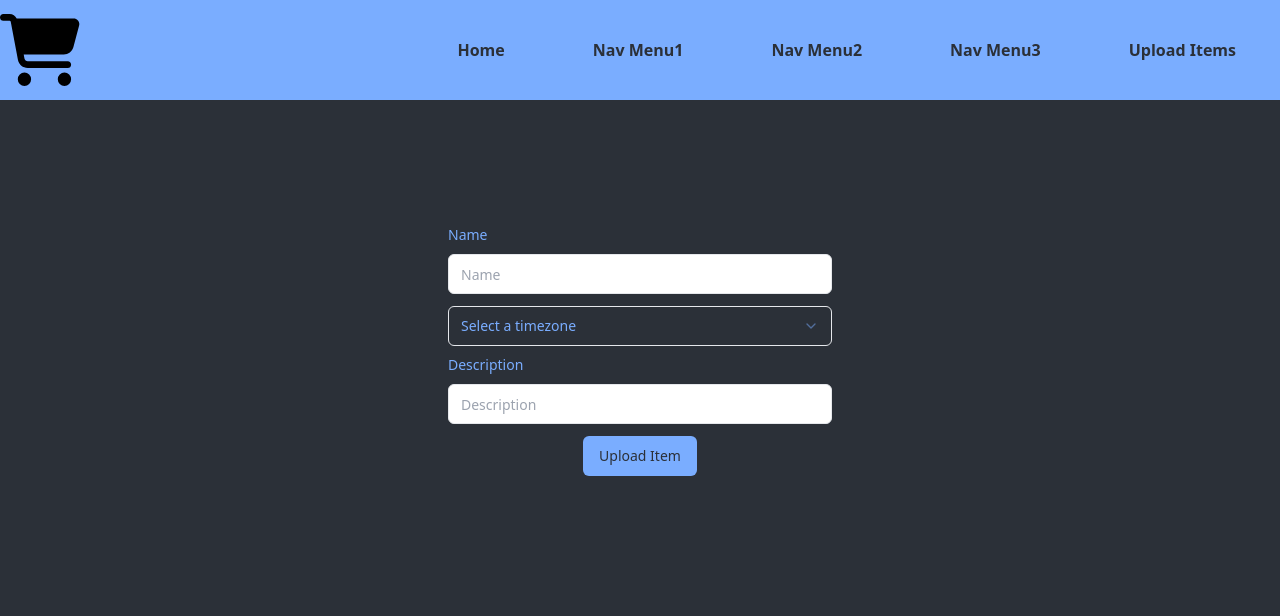
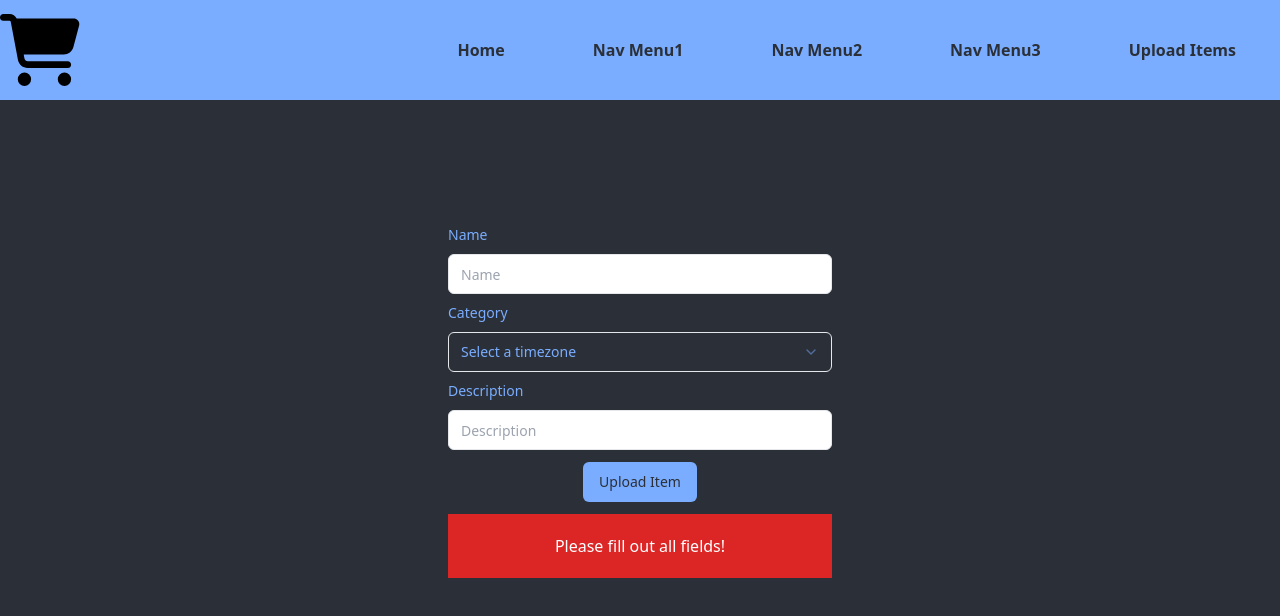
Before and after one commit to kriszR/Projekt_Labor, a Next.js app in the folder projekt_labor/: page /upload-items in a window 1280 px wide. Both pictures are taken after a click on the button "Upload Item". Shown: the top 616 px of the page. Built offline with nearby package versions, Linux system fonts and the light colour scheme.

Commit message:
Small changes, added Alert component

```diff
--- a/projekt_labor/src/app/upload-items/page.jsx
+++ b/projekt_labor/src/app/upload-items/page.jsx
@@ -14,24 +14,33 @@ import {
 } from "@/components/ui/select";
 import Alert from "@/components/Alert";
 
-async function UploadProduct(name, categ, desc) {
+async function UploadProduct(name, category, description, setAlert) {
   try {
-    if (!name && !categ && !desc) throw Error("Please fill out all fields!");
+    console.log(name, category, description);
+    if (!name || !category || !description)
+      throw Error("Please fill out all fields!");
 
     const request = await fetch("http://localhost:3000/api/products", {
       method: "POST",
       headers: {
         "Content-Type": "application/json",
       },
-      body: JSON.stringify({ name, category: categ, description: desc }),
+      body: JSON.stringify({ name, category, description }),
     });
-  } catch (err) {}
+
+    if (!request.ok) throw Error("Couldn't add item, try again!");
+
+    setAlert({ message: "Item successfully added!", type: "succes" });
+  } catch (err) {
+    setAlert({ message: err.message, type: "error" });
+  }
 }
 
 export default function UploadPage() {
   const [name, setName] = useState();
-  const [desc, setDesc] = useState();
-  //const [name, setName] = useState()
+  const [category, setCategory] = useState();
+  const [description, setDescription] = useState();
+  const [alert, setAlert] = useState({ message: "", type: "" });
 
   return (
     <main>
@@ -44,7 +53,8 @@ export default function UploadPage() {
           onChange={(e) => setName(e.target.value)}
         />
 
-        <Select className="w-full">
+        <Label htmlFor="category">Category</Label>
+        <Select className="w-full" onValueChange={setCategory} id="category">
           <SelectTrigger>
             <SelectValue placeholder="Select a timezone" />
           </SelectTrigger>
@@ -113,14 +123,16 @@ export default function UploadPage() {
           type="input"
           id="desc"
           placeholder="Description"
-          onChange={(e) => setDesc(e.target.value)}
+          onChange={(e) => setDescription(e.target.value)}
         />
         <Button
           className="justify-self-center"
-          onClick={() => UploadProduct(name, "", desc)}
+          onClick={() => UploadProduct(name, category, description, setAlert)}
         >
           Upload Item
         </Button>
+
+        {alert.message && <Alert type={alert.type} message={alert.message} />}
       </div>
     </main>
   );
--- a/projekt_labor/src/components/Alert.jsx
+++ b/projekt_labor/src/components/Alert.jsx
@@ -3,7 +3,7 @@ export default function Alert({ message, type }) {
     <div
       className={`p-5 ${
         type == "error" ? "bg-red-600" : "bg-green-400"
-      } text-center`}
+      } text-center text-white`}
     >
       {message}
     </div>
```
